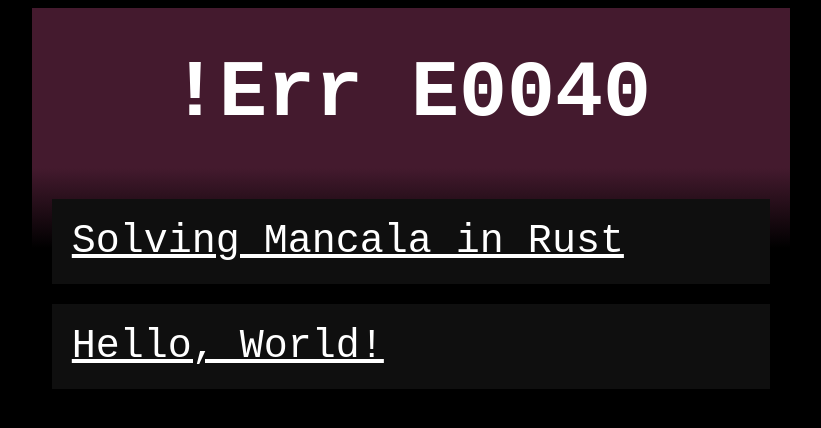
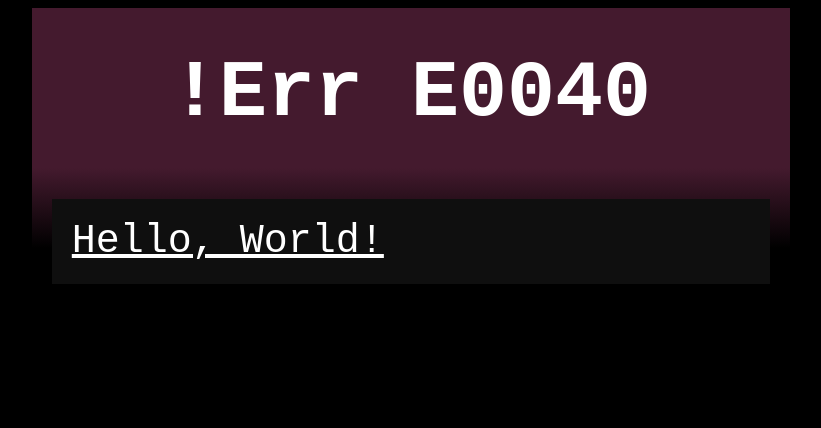
Before and after one commit to Shakunetsu/blog, a plain HTML site: page index.html in a window 1280 px wide. Shown: the whole page, without its empty margins (229-1050 px from the left). Drawn offline with Linux system fonts and the light colour scheme.

Commit message:
Remove post 02 from home page

```diff
--- a/index.html
+++ b/index.html
@@ -12,7 +12,7 @@
 <body>
     <div id="center-col">
         <h1>!Err E0040</h1>
-        <div class="card"><a href="posts/02-mancala.html">Solving Mancala in Rust</a></div><div class="card"><a href="posts/01-helloworld.html">Hello, World!</a></div>
+        <div class="card"><a href="posts/01-helloworld.html">Hello, World!</a></div>
     </div>
 </body>
 
```
